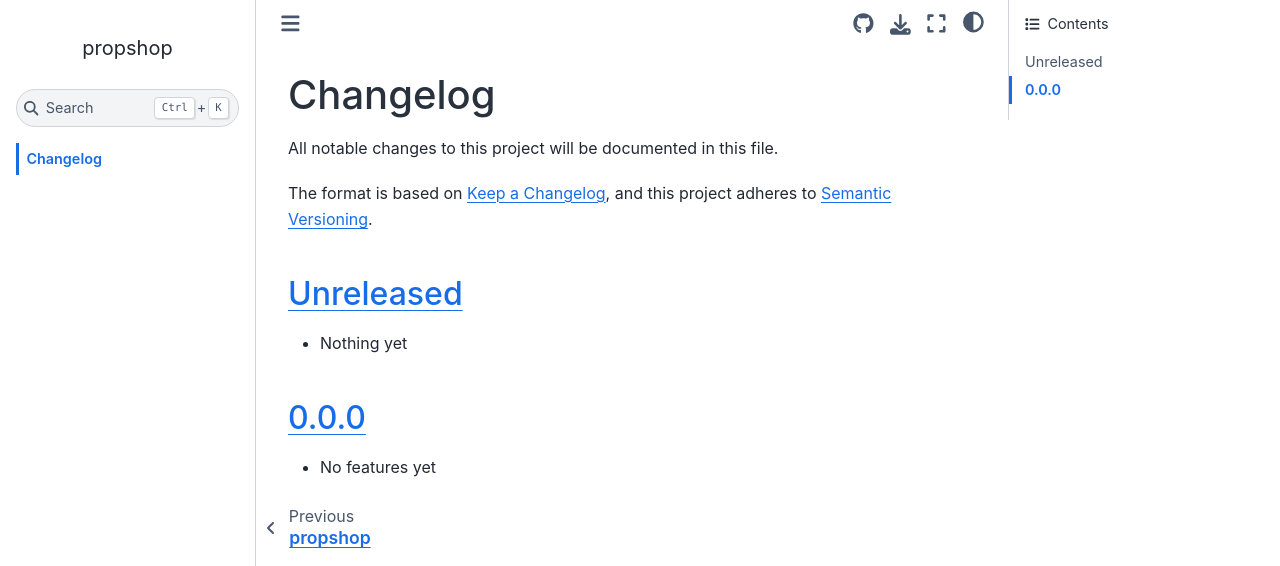
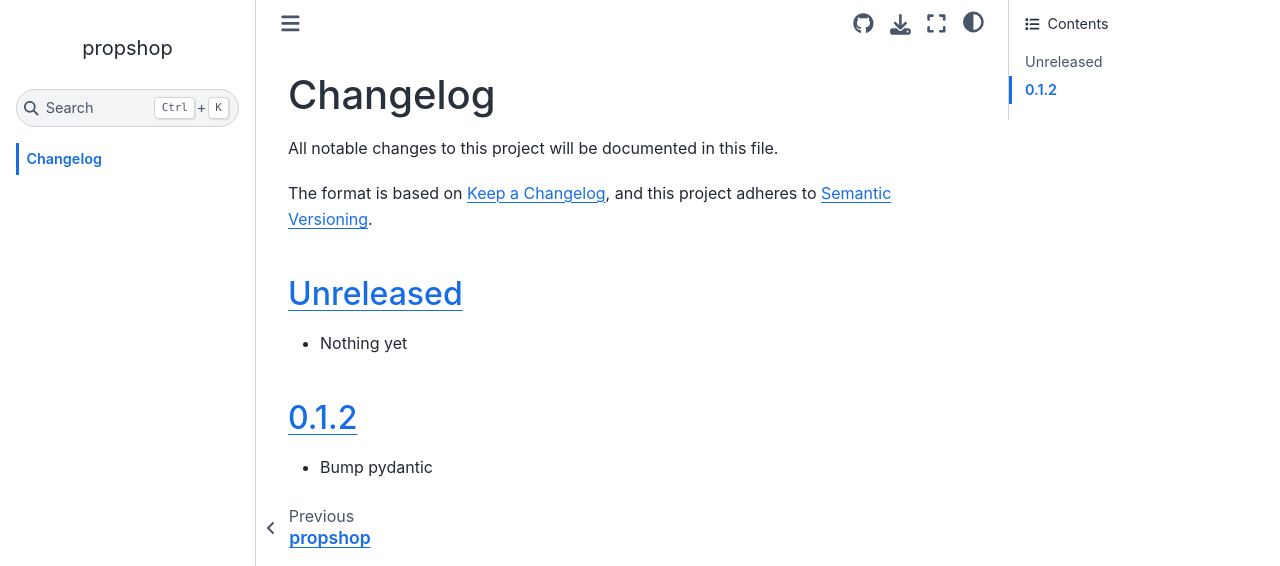
Before and after one commit to blakeNaccarato/propshop, a Sphinx documentation site: the page built from docs/changelog.md, in a window 1280 px wide. Shown: the top 566 px of the page. Built offline with Sphinx 7.4.7 and the Sphinx Book theme 1.1.4, drawn with Linux system fonts in a browser that asks for light colours.

Commit message:
Release 0.1.2

```diff
--- a/CHANGELOG.md
+++ b/CHANGELOG.md
@@ -9,9 +9,9 @@ and this project adheres to [Semantic Versioning](https://semver.org/spec/v2.0.0
 
 - Nothing yet
 
-## [0.0.0]
+## [0.1.2]
 
-- No features yet
+- Bump pydantic
 
-[Unreleased]: https://github.com/blakeNaccarato/propshop/compare/0.0.0...HEAD
-[0.0.0]: https://github.com/blakeNaccarato/propshop/releases/tag/0.0.0
+[Unreleased]: https://github.com/blakeNaccarato/propshop/compare/0.1.2...HEAD
+[0.1.2]: https://github.com/blakeNaccarato/propshop/releases/tag/0.1.1
--- a/docs/conf.py
+++ b/docs/conf.py
@@ -3,7 +3,7 @@ from datetime import date
 project = ""
 html_title = "propshop"
 copyright = f"{date.today().year}, Blake Naccarato"  # noqa: A001
-version = "0.1.1"
+version = "0.1.2"
 master_doc = "index"
 language = "en"
 exclude_patterns = ["_build", "Thumbs.db", ".DS_Store"]
--- a/pyproject.toml
+++ b/pyproject.toml
@@ -4,7 +4,7 @@ build-backend = "flit_core.buildapi"
 
 [project]
 name = "propshop"
-version = "0.1.1"
+version = "0.1.2"
 description = "Your one-stop shop for material properties."
 readme = "README.md"
 license = { file = "LICENSE" }
```
Also changed, not shown: .copier-answers.yml.
